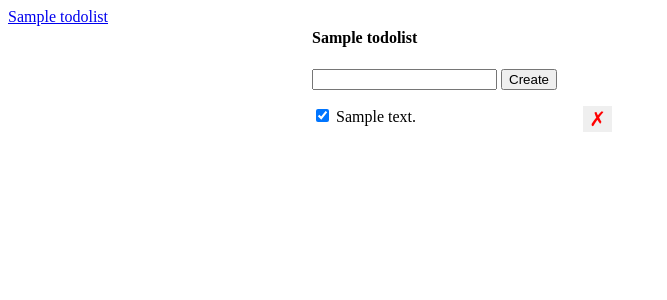
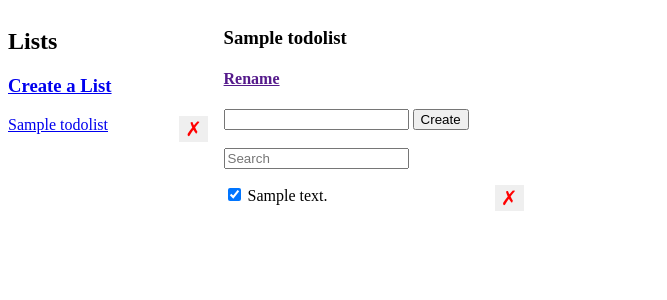
Before and after one commit to saurabhbothra/todoapp, a Flask app: page /lists/1 in a window 1280 px wide. Shown: the top 300 px of the page, without its empty margins (0-667 px from the left). Run offline with Flask 2, Linux system fonts and the light colour scheme; tables that the repository leaves empty hold one stand-in row (values such as "Sample post").

Commit message:
implemented create todo list and did some ui changes

```diff
--- a/app.py
+++ b/app.py
@@ -28,7 +28,7 @@ migrate = Migrate(app, db)
 class TodoList(db.Model):
     __tablename__ = 'todolists'
     id = db.Column(db.Integer, primary_key=True)
-    name = db.Column(db.String(), nullable=False)
+    name = db.Column(db.String(), nullable=False, unique=True)
     todos = db.relationship('Todo', backref='todo_list_name', lazy=True)
 
     def __repr__(self):
@@ -64,6 +64,25 @@ def create_todo():
     return redirect(url_for('index'))
 
 '''
+
+# creating a route handler for displaying a form to create a new todo list.
+@app.route('/create/list/form')
+def create_todo_list_form():
+    return render_template('createtodolist.html')
+
+# creating a route handler for adding a new todo list to the database and then displaying it with its respective todos in home page.
+@app.route('/todos/create/list', methods=['POST'])
+def create_new_todo_list():
+    try:
+        name = request.form.get('todo-list-name')
+        todo_list = TodoList(name=name)
+        db.session.add(todo_list)
+        db.session.commit()
+    except:
+        db.session.rollback()
+    finally:
+        db.session.close()
+    return redirect(url_for('index'))
 
 # ajax version.
 # creating a route handler for creating a new todo record.
--- a/templates/index.html
+++ b/templates/index.html
@@ -5,16 +5,22 @@
             .hidden {
                 display: none;
             }
-            .todolist, .tlists {
+            .tlists {
+                list-style: none;
+                padding: 0;
+                margin: 0;
+                width: 200px;
+            }
+            .todolist {
                 list-style: none;
                 padding: 0;
                 margin: 0;
                 width: 300px;
             }
-            .list-todo {
+            .list-todo, .list-todo-lists {
                 clear: both;
             }
-            .delete-todo {
+            .delete-todo, .delete-todo-list {
                 -webkit-appearance: none;
                 border: none;
                 outline: none;
@@ -23,7 +29,7 @@
                 cursor: pointer;
                 font-size: 20px;
             }
-            .lists-wrapper, .todos-wrapper {
+            .lists-wrapper, .todos-wrapper, .dummy {
                 display: inline-block;
                 vertical-align: top;
             }
@@ -31,21 +37,29 @@
     </head>
     <body>
         <div class="lists-wrapper">
+            <h2>Lists</h2>
+            <a href="/create/list/form"><h3>Create a List</h3></a>
             <ul id="todo-lists" class="tlists">
                 {% for todo_list in todo_lists %}
-                    <li>
+                    <li class="list-todo-lists">
                         <a href="/lists/{{ todo_list.id }}">
                             {{ todo_list.name }}
                         </a>
+                        <button class="delete-todo-list" data-id="{{ todo_list.id }}">&cross;</button>
                     </li>
                 {% endfor %}
             </ul>
         </div>
+        <div class="dummy">
+            &emsp14;&MediumSpace;
+        </div>
         <div class="todos-wrapper">
-            <h4>{{ active_todo_list.name }}</h4>
+            <h3>{{ active_todo_list.name }}</h3>
+            <a href=""><h4>Rename</h4></a>
             <form id='form'>
                 <input type="text" id='description' name='description' />
-                <input type="submit" value='Create' />
+                <input type="submit" value='Create' /><br><br>
+                <input type="text" id='search' name='search' placeholder="Search" />
             </form>
             <div id='error' class="hidden">Something went wrong!</div>
             <ul id='todos' class="todolist">
```
Also changed, not shown: migrations/versions/8ec0f0a8d9eb_.py (added, +28 -0 lines), templates/createtodolist.html (added, +11 -0 lines).
